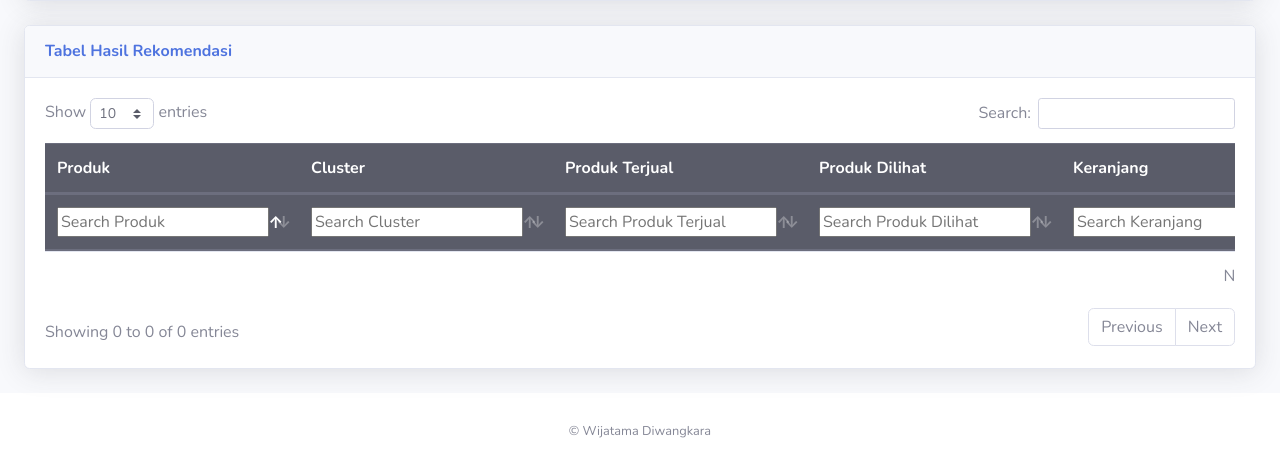
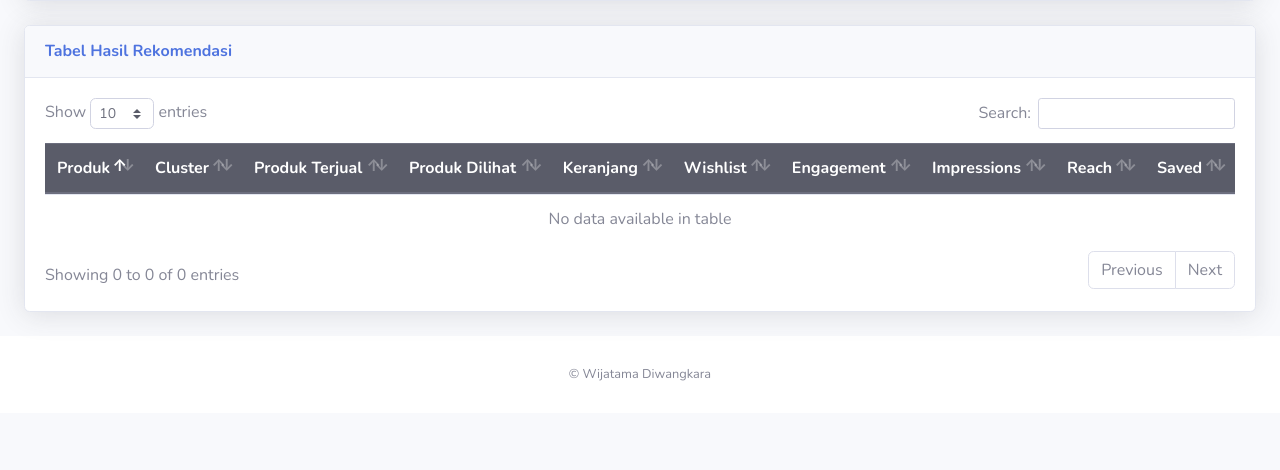
Before and after one commit to SokKanaTorajd/dev-wijatama, a Flask app: template app/templates/results.html in a window 1280 px wide. Shown: the part 629-1099 px from the top of the page. After the commit the page ends 1010 px from the top, so only its background shows below. Run offline with Flask 2, Linux system fonts and the light colour scheme; the template is opened without the code that fills it, so the values that code supplies are empty; parts of the project's set-up code (start-up, migrations or seed data) failed here and were passed over; some libraries are stand-ins or nearby versions.

Commit message:
fix searchs

```diff
--- a/app/templates/results.html
+++ b/app/templates/results.html
@@ -64,19 +64,6 @@
                             <th scope="col">Reach</th>
                             <th scope="col">Saved</th>
                         </tr>
-                        <tr id="searchHeader">
-                            <!-- <th scope="col">No</th> -->
-                            <th scope="col">Produk</th>
-                            <th scope="col">Cluster</th>
-                            <th scope="col">Produk Terjual</th>
-                            <th scope="col">Produk Dilihat</th>
-                            <th scope="col">Keranjang</th>
-                            <th scope="col">Wishlist</th>
-                            <th scope="col">Engagement</th>
-                            <th scope="col">Impressions</th>
-                            <th scope="col">Reach</th>
-                            <th scope="col">Saved</th>
-                        </tr>
                     </thead>
                     {% for elem in data %}
                     <tbody>
@@ -102,26 +89,6 @@
 </div>
 <script>
     $(document).ready(function () {
-        $('#searchHeader th').each(function () {
-        var title = $(this).text();
-        $(this).html('<input type="text" placeholder="Search ' + title + '" />');
-        });
-        var table = $('#example').DataTable({
-        initComplete: function () {
-            // Apply the search
-            this.api()
-                .columns()
-                .every(function () {
-                    var that = this;
-
-                    $('input', this.footer()).on('keyup change clear', function () {
-                        if (that.search() !== this.value) {
-                            that.search(this.value).draw();
-                        }
-                    });
-                });
-        },
-    });
         $('#dtResults').DataTable();
     });
 </script>
```
